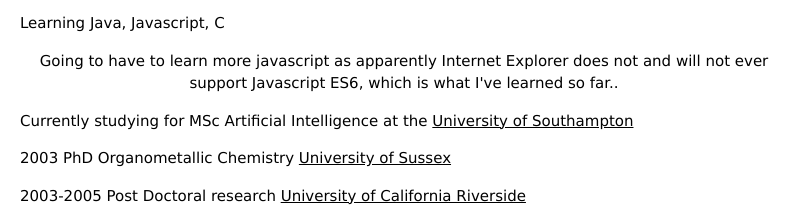
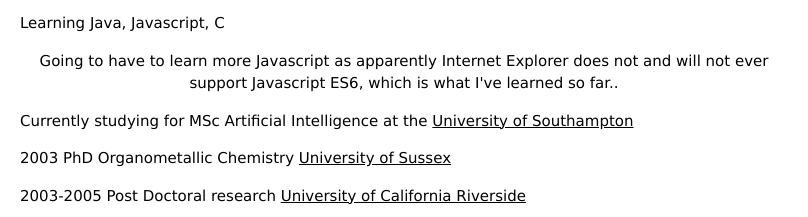
Before and after one commit to doctorjo/website, a plain HTML site: page index.html in a window 1280 px wide. Shown: the part 384-601 px from the top of the page, 236-1044 px from the left. Drawn offline with nearby package versions, Linux system fonts and the light colour scheme.

Commit message:
fixed capitals

```diff
--- a/index.html
+++ b/index.html
@@ -34,7 +34,7 @@
     <p  class="w3-justify">Proficient in Python and MATLAB </p>
     <p  class="w3-justify">Learning Java, Javascript, C </p>
 
-    <p> Going to have to learn more javascript as apparently Internet Explorer does not and will not ever support Javascript ES6, which is what I've learned so far..</p>
+    <p> Going to have to learn more Javascript as apparently Internet Explorer does not and will not ever support Javascript ES6, which is what I've learned so far..</p>
     <p  class="w3-justify">Currently studying for MSc Artificial Intelligence at the <a href="https://www.ecs.soton.ac.uk">University of Southampton<a> </p>
     <p  class="w3-justify"> 2003 PhD Organometallic Chemistry <a href="www.sussex.ac.uk"> University of Sussex </a> </p>
     <p  class="w3-justify"> 2003-2005 Post Doctoral research  <a href="www.ucr.edu"> University of California Riverside </a> </p>
```
